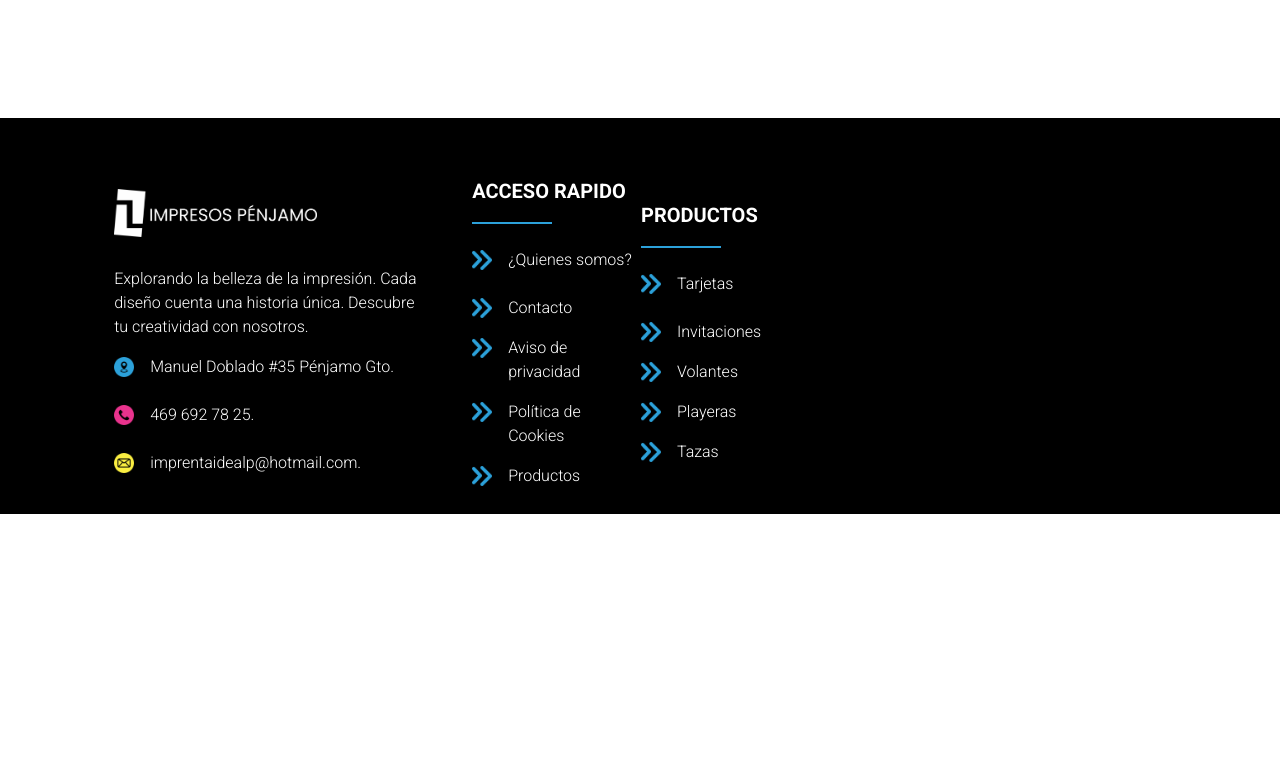
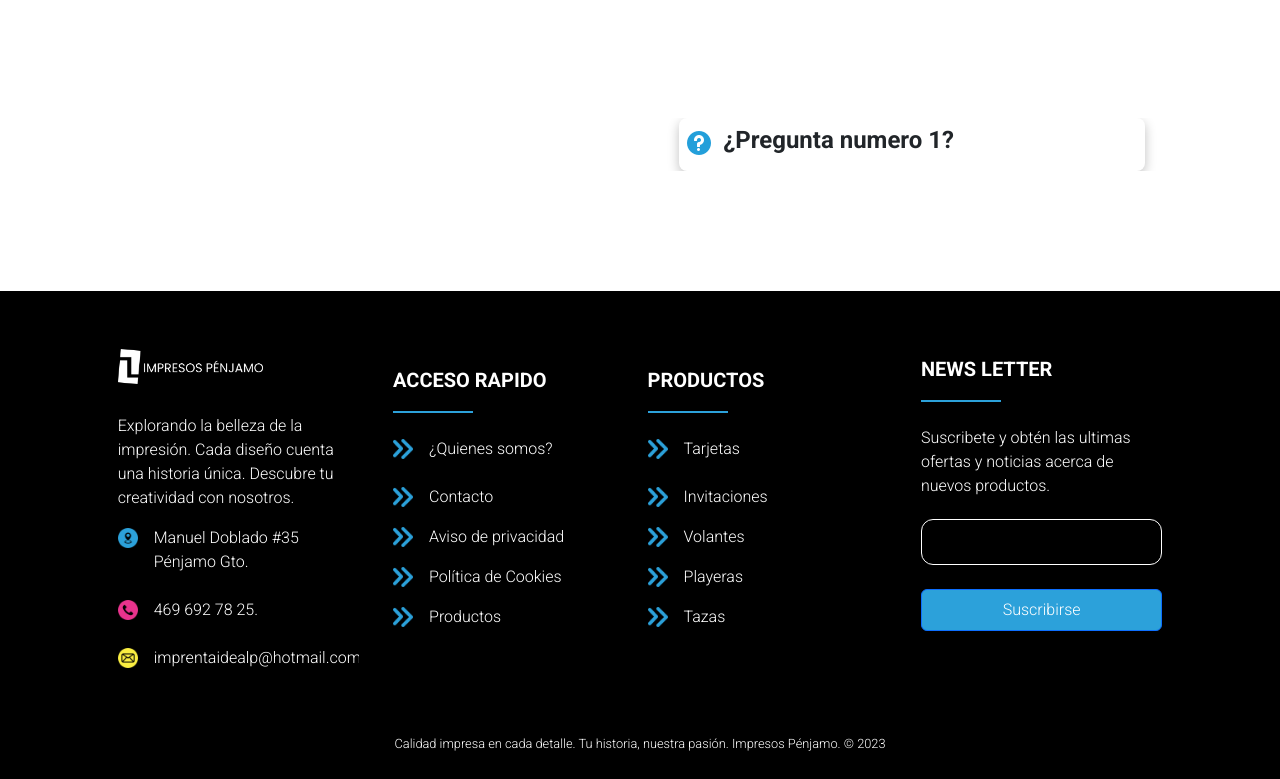
Before and after one commit to Alan12333/imprenta, a Vue app: page / in a window 1280 px wide. Shown: the part 5097-5876 px from the top of the page. Before the commit the page ends 5611 px from the top, so only its background shows below. Built offline with nearby package versions, Linux system fonts and the light colour scheme.

Commit message:
Contenido actualizado

```diff
--- a/src/components/Inicio/Inicio.css
+++ b/src/components/Inicio/Inicio.css
@@ -170,6 +170,34 @@
     background: rgb(245, 246, 250);
 }
 
+.service-img {
+    display: block;
+    margin: auto;
+    width: 35%;
+    margin-top: 35px;
+    margin-bottom: 35px;
+}
+
+.img-splot{
+    width: 100%;
+    margin: auto;
+    display: block;
+}
+.banner2 {
+    width: 100%;
+    height: 100vh;
+}
+.btn-sp{
+    width: 35%;
+}
+
+.card-question{
+    width: 90%;
+    margin: auto;
+    box-shadow: 0px 4px 12px silver;
+    border-radius: 8px;
+    padding: 8px;
+}
 @media(max-width:1150px)
 {
     .text-trans{
@@ -182,6 +210,13 @@
 
 @media(max-width:958px)
 {
+    .img-splot{
+        width: 50%;
+        padding-bottom: 30px;
+    }
+    .banner2 {
+        height: 1000px;
+    }
     .article-text{
         font-size: 2em;
         text-align: center;
@@ -233,6 +268,9 @@
         width: 80%;
         margin: auto;
     }
+    .btn-sp{
+        width: 45%;
+    }
 }
 
 @media(max-width:873px){
@@ -275,6 +313,12 @@
     .section3{
         height: 2000px;
     }
+    .banner2{
+        height: 1100px;
+    }
+    .btn-sp{
+        width: 55%;
+    }
 }
 
 @media(max-width:400px){
--- a/src/components/Inicio/InicioComponent.vue
+++ b/src/components/Inicio/InicioComponent.vue
@@ -303,15 +303,16 @@ export default {
     </div>
     <div class="separator"></div>
 
-    <div class="banner">
+    <div class="banner2">
         <div class="fondo2">
-            <div class="contenido"><br><br>
-                <div class="w-100 content">
+            <div class="contenido"><br><br><br>
+                <div class="w-100 content mt-6">
                     <div class="rw">
                         <div class="sup-2-s">
-                            <img src="../../assets/img/cards.png" class="d-block m-auto w-100">
-                        </div>
+                            <img src="../../assets/img/cards.png" class="img-splot">
+                        </div><br><br>
                         <div class="sup-2-s">
+
                             <h3 class="text-white text-center fw-bold fs-4">¡Déjanos dar vida a tus ideas impresas! </h3>
                             <br>
                             <div class="cont-80 m-auto">
@@ -325,6 +326,7 @@ export default {
                                 </p>
                                 <br>
                                 <h2 class="fs-2 text-white fw-bold">LLAMA AHORA: 462 420 5146</h2>
+                                <button class="btn btn-primary d-block m-auto my-5 p-3 btn-sp" style="background: #3E4095;">Contactanos</button>
                             </div>
                         </div>
                     </div>
@@ -334,16 +336,34 @@ export default {
     </div>
 
     <div class="separator"></div>
-    <div class=""></div>
+    <div class="contenido">
+        <div class="content">
+            <div class="rw">
+                <div class="sup-2-s">
+
+                </div>
+                <div class="sup-2-s">
+                    <div class="card-question">
+                        <div class="w-100 d-flex">
+                            <img src="../../assets/icons/question.png" alt="" class="info-icon">
+                            <h6 class="fs-4 fw-bold">¿Pregunta numero 1?</h6>
+                        </div>
+                    </div>
+                </div>
+            </div>
+        </div>
+    </div>
+    <div class="separator"></div>
 
     <footerComponent/>
 </template>
 
 <style>
-.service-img {
+.info-icon{
+    width: 24px;
+    height: 24px;
     display: block;
-    margin: auto;
-    width: 35%;
-    margin-top: 35px;
-    margin-bottom: 35px;
-}</style>
+    margin-right:12px;
+    margin-top: 5px;
+}
+</style>
--- a/src/components/footer/footerComponent.vue
+++ b/src/components/footer/footerComponent.vue
@@ -11,7 +11,7 @@ export default {
         <div class="contenido mt-5">
             <div class="content">
                 <div class="rw">
-                    <div class="sup-3-s">
+                    <div class="sup-4-s">
                         <img src="../../assets/img/logo-w.png" alt="" class="footer-img">
                         <p class="cont-90 footer-text">
                             Explorando la belleza de la impresión. Cada diseño cuenta una historia única.
@@ -30,10 +30,11 @@ export default {
                             <p class="fs-6 text-white mr-l-4">imprentaidealp@hotmail.com.</p>
                         </div>
                     </div>
-                    <div class="sup-3-s">
+
+                    <div class="sup-2-s">
                         <div class="content">
                             <div class="rw">
-                                <div class="sup-2">
+                                <div class="sup-2-s">
                                     <p class="fs-5 fw-bold text-white">ACCESO RAPIDO</p>
                                     <div class="line"></div>
                                     <div class="flex-f my-4">
@@ -56,8 +57,9 @@ export default {
                                         <img src="../../assets/icons/rows.png" alt="" class="footer-icon">
                                         <router-link to="" class="fs-6  mr-l-4 footer-link">Productos</router-link>
                                     </div>
+                                    <div class="min-space"></div>
                                 </div>
-                                <div class="sup-2">
+                                <div class="sup-2-s">
                                     <p class="fs-5 fw-bold text-white">PRODUCTOS</p>
                                     <div class="line"></div>
                                     <div class="flex-f my-4">
@@ -80,14 +82,26 @@ export default {
                                         <img src="../../assets/icons/rows.png" alt="" class="footer-icon">
                                         <router-link to="" class="fs-6  mr-l-4 footer-link">Tazas</router-link>
                                     </div>
+                                    <div class="min-space"></div>
                                 </div>
                             </div>
                         </div>
                     </div>
-                    <div class="sup-3-s">
 
+                    <div class="sup-4-s">
+                        <p class="fs-5 fw-bold text-white ">NEWS LETTER</p>
+                        <div class="line"></div>
+                        <div class=" my-4">
+                            <p class="fs-6 text-white">Suscribete y obtén las ultimas ofertas y noticias acerca de nuevos productos.</p>
+                            <input type="mail" v-model="correo" class="input-news">
+                            <button type="button" class="btn w-100 btn-primary mt-4 p-2" style="background:#2CA1DA;">Suscribirse</button>
+                            <div class="min-space"></div>
+                        </div>
                     </div>
                 </div>
+            </div>
+            <div>
+                <p class="fs-7 mt-5 text-center text-white">Calidad impresa en cada detalle. Tu historia, nuestra pasión. Impresos Pénjamo. © 2023</p>
             </div>
         </div>
     </div>
@@ -124,4 +138,21 @@ export default {
 {
     color: #2CA1DA;;
 }
+.input-news{
+    width:100%;
+    padding:10px;
+    border:1px solid white;
+    border-radius:12px;
+    background:transparent;
+    color:white;
+    outline:none;
+    margin-top:5px;
+}
+.fs-7
+{
+    font-size:0.8rem;
+}
+.min-space{
+    height: 25px;
+}
 </style>
```
Also changed, not shown: src/assets/icons/question.png (added).
